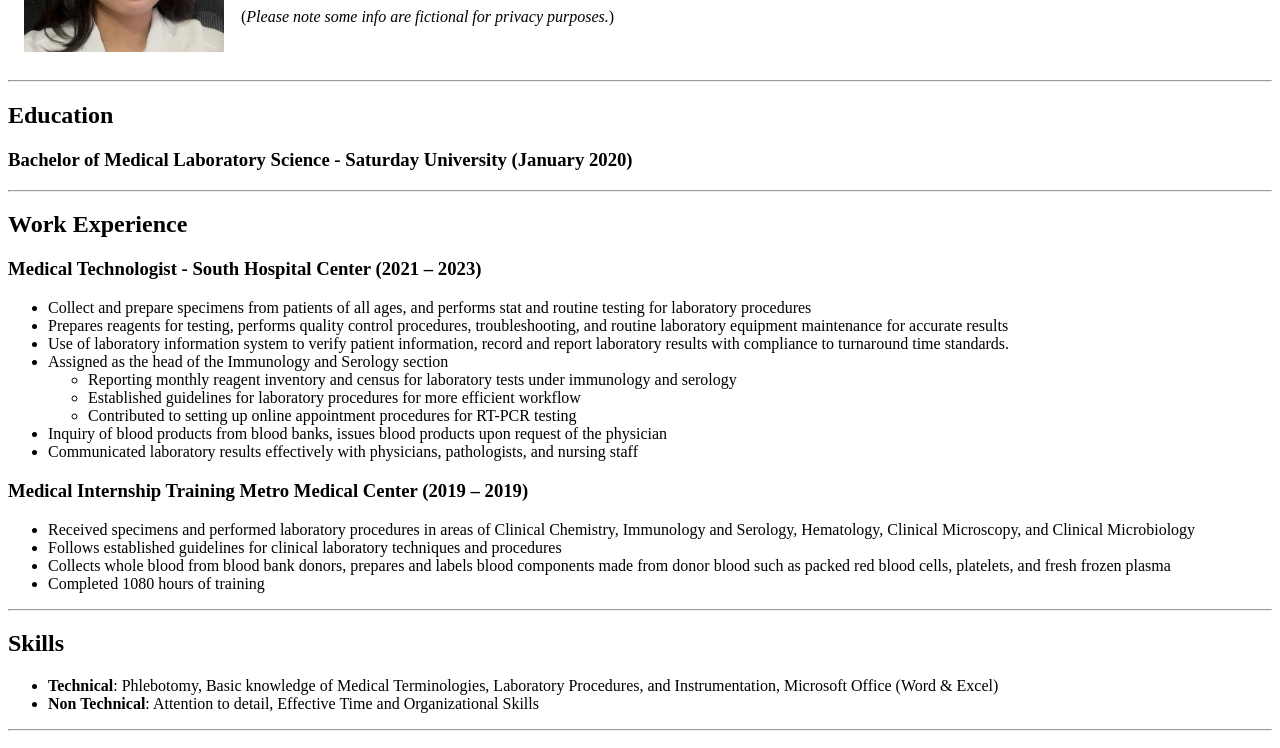
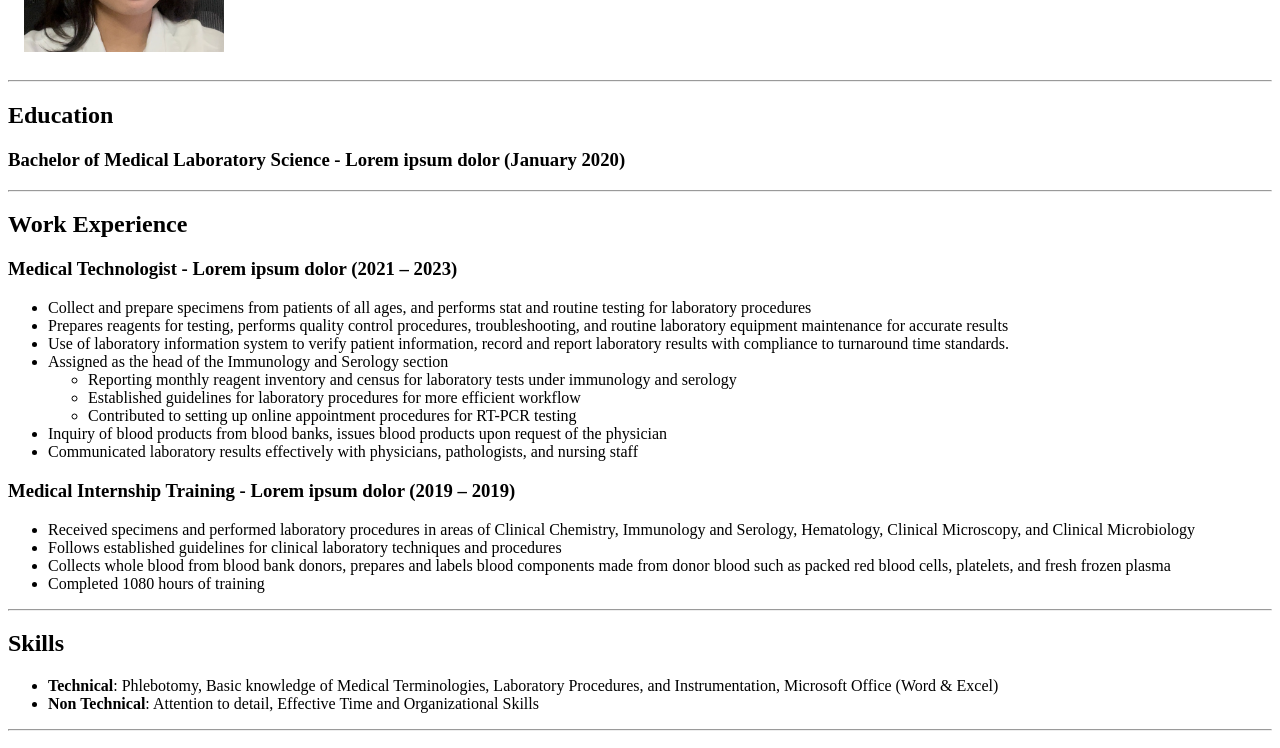
Before and after one commit to veroenica/online-resume, a plain HTML site: page index.html in a window 1280 px wide. Shown: the part 172-920 px from the top of the page. Drawn offline with Linux system fonts and the light colour scheme.

Commit message:
Update index.html

```diff
--- a/index.html
+++ b/index.html
@@ -14,7 +14,6 @@
             <td>
                 <h1>Veronica Laura Reyes</h1>
                 <h2>A healthcare worker learning about web development.</h2>
-                (<i>Please note some info are fictional for privacy purposes.</i>)
             </td>
         </tr>
     </table>
@@ -22,12 +21,12 @@
     <hr/>
 
     <h2>Education</h2>
-    <h3>Bachelor of Medical Laboratory Science - Saturday University (January 2020)</h3>
+    <h3>Bachelor of Medical Laboratory Science - Lorem ipsum dolor (January 2020)</h3>
 
     <hr/>
 
     <h2>Work Experience</h2>
-    <h3>Medical Technologist - South Hospital Center (2021 – 2023)</h3>
+    <h3>Medical Technologist - Lorem ipsum dolor (2021 – 2023)</h3>
         <ul>
             <li>Collect and prepare specimens from patients of all ages, and performs stat and routine testing for
                 laboratory procedures</li>
@@ -45,7 +44,7 @@
             <li>Communicated laboratory results effectively with physicians, pathologists, and nursing staff</li>
         </ul>
 
-    <h3>Medical Internship Training Metro Medical Center (2019 – 2019)</h3>
+    <h3>Medical Internship Training - Lorem ipsum dolor (2019 – 2019)</h3>
         <ul>
             <li>Received specimens and performed laboratory procedures in areas of Clinical Chemistry, Immunology
                 and Serology, Hematology, Clinical Microscopy, and Clinical Microbiology</li>
```
